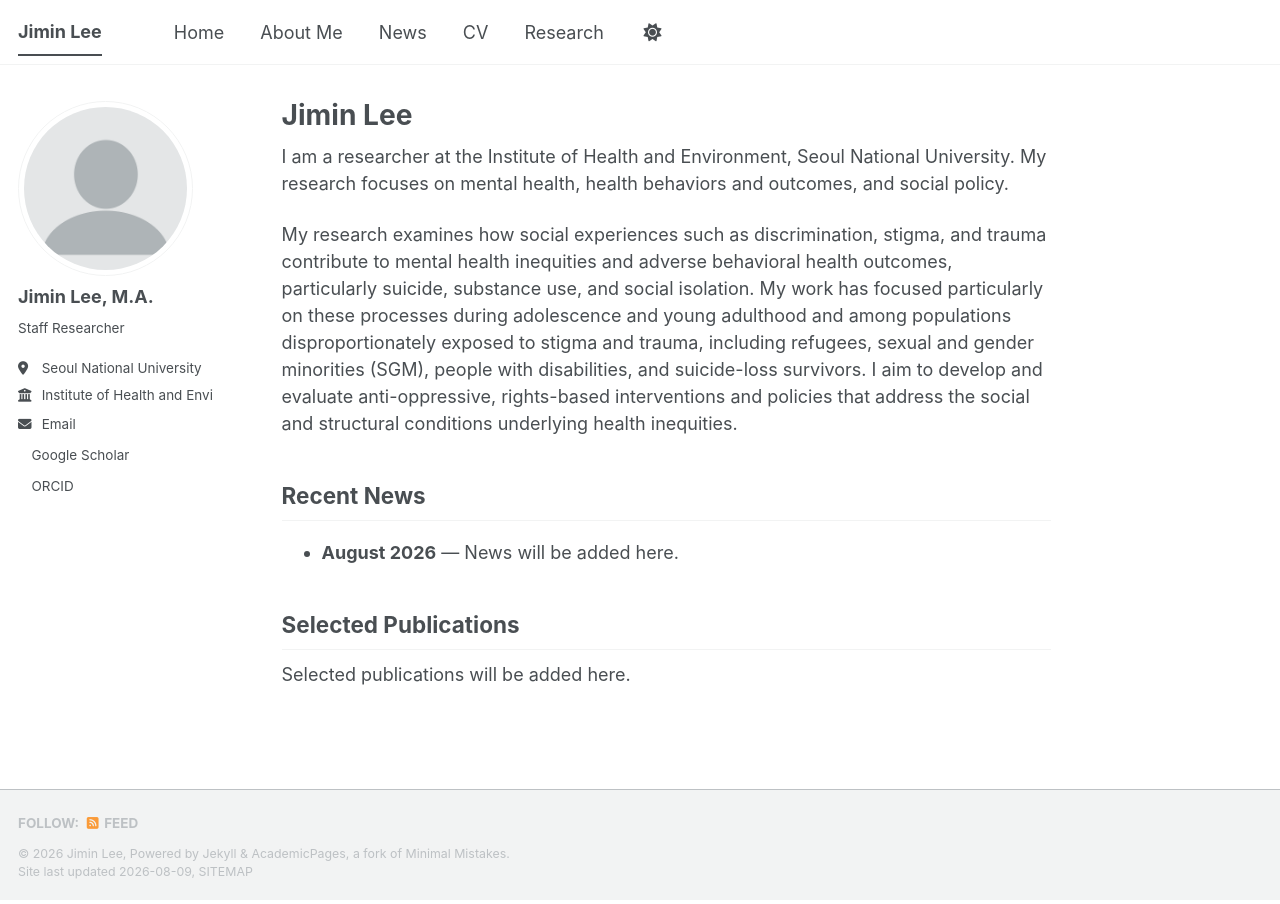
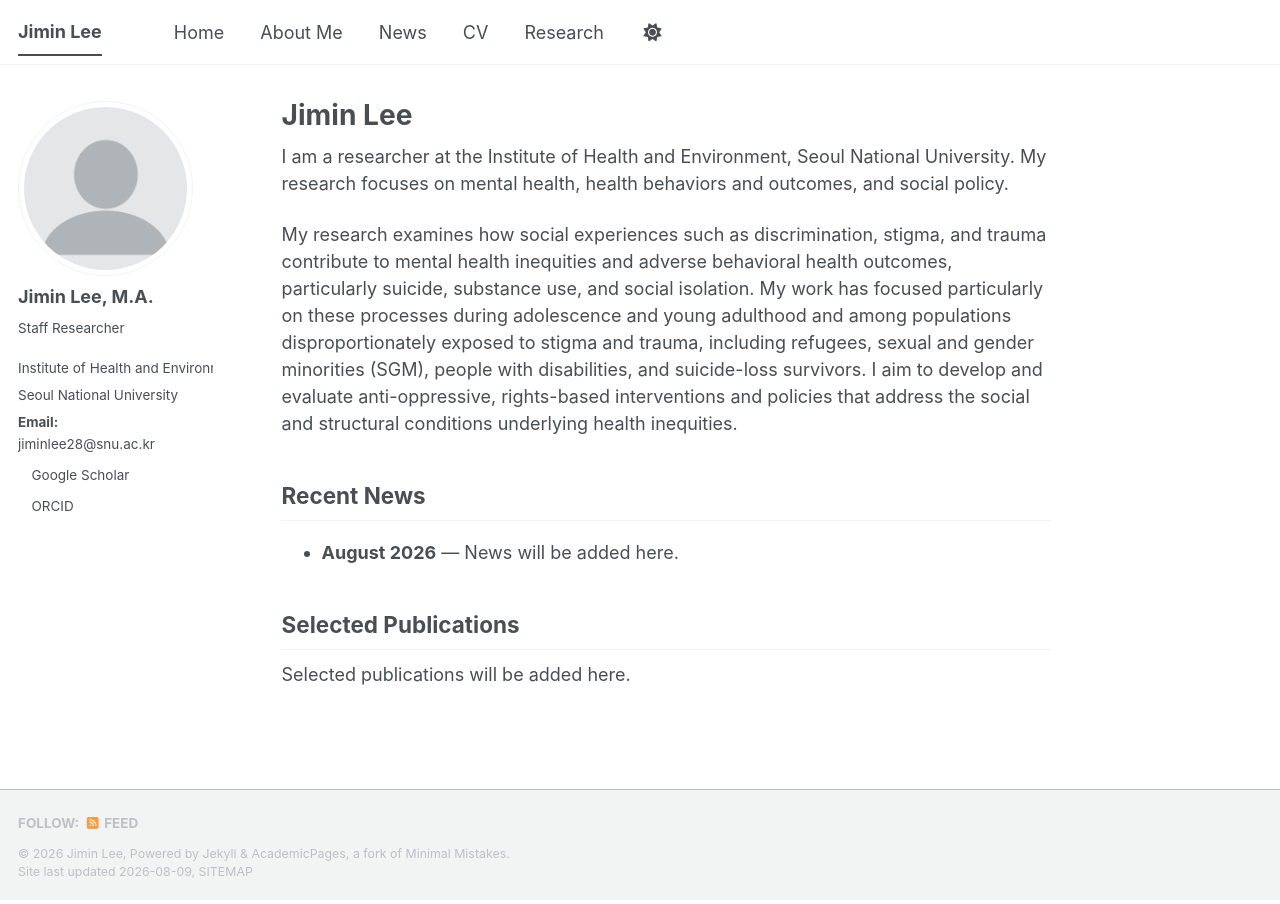
Before and after one commit to jiminlee-research/jiminlee-research.github.io, a Jekyll site: the page built from _pages/about.md, in a window 1280 px wide. Built offline with Jekyll 4.4.1, drawn with Linux system fonts in a browser that asks for light colours; a style sheet for code colours, icons or effects is not loaded.

Commit message:
Update author-profile.html

```diff
--- a/_includes/author-profile.html
+++ b/_includes/author-profile.html
@@ -24,17 +24,14 @@
     <button class="btn btn--inverse">Follow</button>
     <ul class="author__urls social-icons">
       <!-- Font Awesome icons / Biographic information  -->
+           {% if author.employer %}
+        <li class="author__desktop">{{ author.employer }}</li>
+      {% endif %}
       {% if author.location %}
-        <li class="author__desktop"><i class="fas fa-fw fa-location-dot icon-pad-right" aria-hidden="true"></i>{{ author.location }}</li>
-      {% endif %}
-      {% if author.employer %}
-        <li class="author__desktop"><i class="fas fa-fw fa-building-columns icon-pad-right" aria-hidden="true"></i>{{ author.employer }}</li>
-      {% endif %}
-      {% if author.uri %}
-        <li><a href="{{ author.uri }}"><i class="fas fa-fw fa-link icon-pad-right" aria-hidden="true"></i>{{ site.data.ui-text[site.locale].website_label | default: "Website" }}</a></li>
+        <li class="author__desktop">{{ author.location }}</li>
       {% endif %}
       {% if author.email %}
-        <li><a href="mailto:{{ author.email }}"><i class="fas fa-fw fa-envelope icon-pad-right" aria-hidden="true"></i>{{ site.data.ui-text[site.locale].email_label | default: "Email" }}</a></li>
+        <li><strong>Email:</strong> <a href="mailto:{{ author.email }}">{{ author.email }}</a></li>
       {% endif %}
 
       <!-- Font Awesome and Academicons icons / Academic websites -->
```
